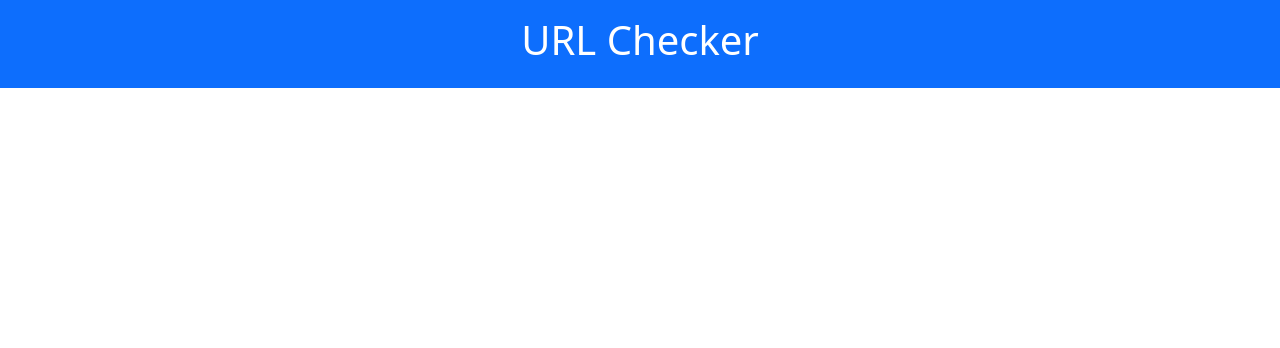
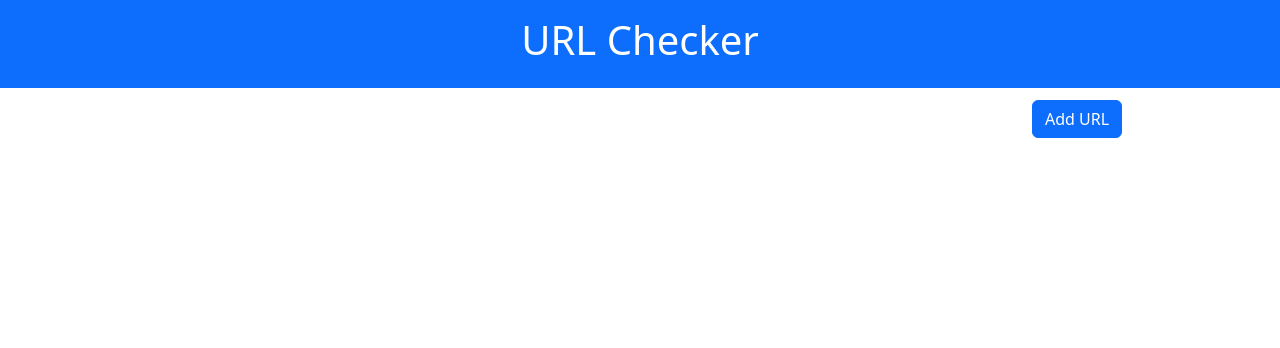
Before and after one commit to HARISH1211998/websites-Alarm, a Flask app: page / in a window 1280 px wide. Shown: the top 348 px of the page. Run offline with Flask 3, Linux system fonts and the light colour scheme.

Commit message:
Adding the popup

```diff
--- a/templates/index.html
+++ b/templates/index.html
@@ -5,18 +5,55 @@
     <link rel="stylesheet" href="https://cdn.jsdelivr.net/npm/bootstrap@5.3.0/dist/css/bootstrap.min.css">
     <script src="https://cdn.jsdelivr.net/npm/bootstrap@5.3.0/dist/js/bootstrap.bundle.min.js"></script>
     <style>
-        /* ... (your custom styles) ... */
+        .float-left {
+            float: left;
+        }
     </style>
     <meta http-equiv="refresh" content="60"> <!-- Auto-refresh every 60 seconds (1 minute) -->
 </head>
 <body>
-    <header class="bg-primary text-white text-center py-3">
+    <header class="bg-primary text-white text-center py-3 mb-1">
         <h1>URL Checker</h1>
     </header>
-    <div class="container my-4">
+    <!-- Add URL Modal -->
+    <div class="modal fade" id="addUrlModal" tabindex="-1" aria-labelledby="addUrlModalLabel" aria-hidden="true">
+        <div class="modal-dialog">
+            <div class="modal-content">
+                <div class="modal-header">
+                    <h5 class="modal-title" id="addUrlModalLabel">Add URL</h5>
+                    <button type="button" class="btn-close" data-bs-dismiss="modal" aria-label="Close"></button>
+                </div>
+                <div class="modal-body">
+                    <form action="/add_url" method="POST">
+                        <div class="mb-3">
+                            <label for="name" class="form-label">Name</label>
+                            <input type="text" class="form-control" id="name" name="name" required>
+                        </div>
+                        <div class="mb-3">
+                            <label for="url" class="form-label">URL</label>
+                            <input type="url" class="form-control" id="url" name="url" required>
+                        </div>
+                        <button type="submit" class="btn btn-primary">Add</button>
+                    </form>
+                </div>
+            </div>
+        </div>
+    </div>
+    <div class="container">
+        <div class="row">
+            <div class="col-10">
+            </div>
+            <div class="col-2">
+                <div class="mt-md-2 mb-md-1 float-right">
+                    <button type="button" class="btn btn-primary pl-md-5" data-bs-toggle="modal" data-bs-target="#addUrlModal">Add URL</button>
+                </div>
+            </div>
+        </div>
+    </div>
+    <div class="container">
         <div class="row">
             {% for name in names %}
-            <div class="col-md-3 mb-4">
+            <div class="col-md-3 mb-4 mt-md-5">
                  <h3 class="text-center">{{ name }}</h3>
             </div>
             {% endfor %}
```
